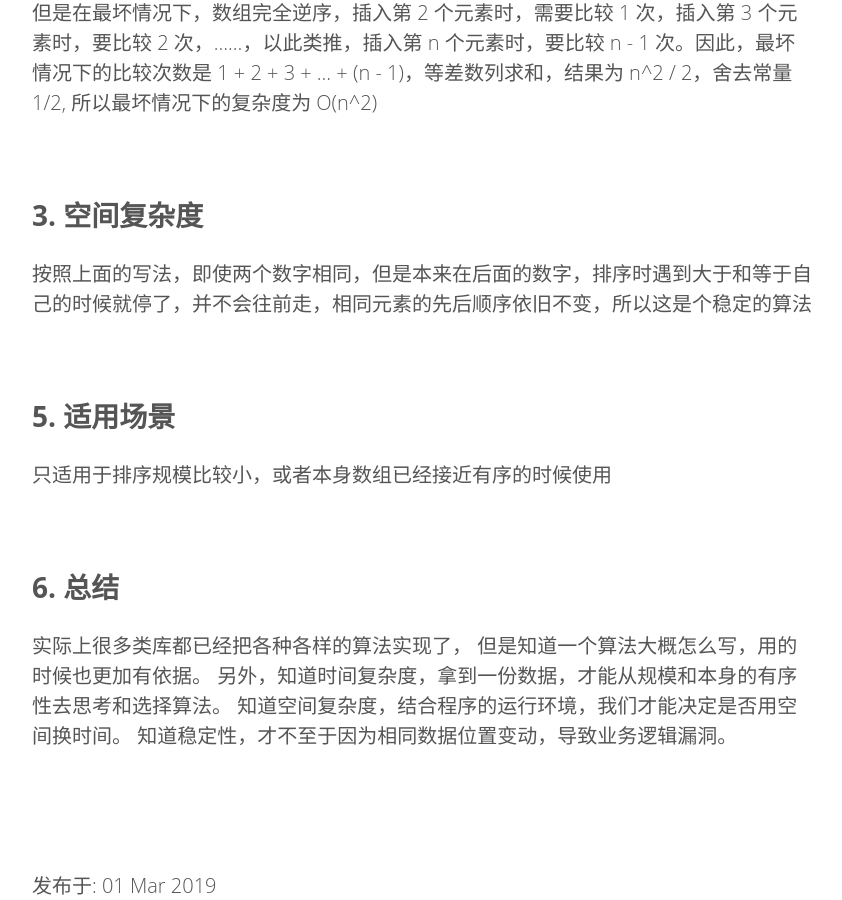
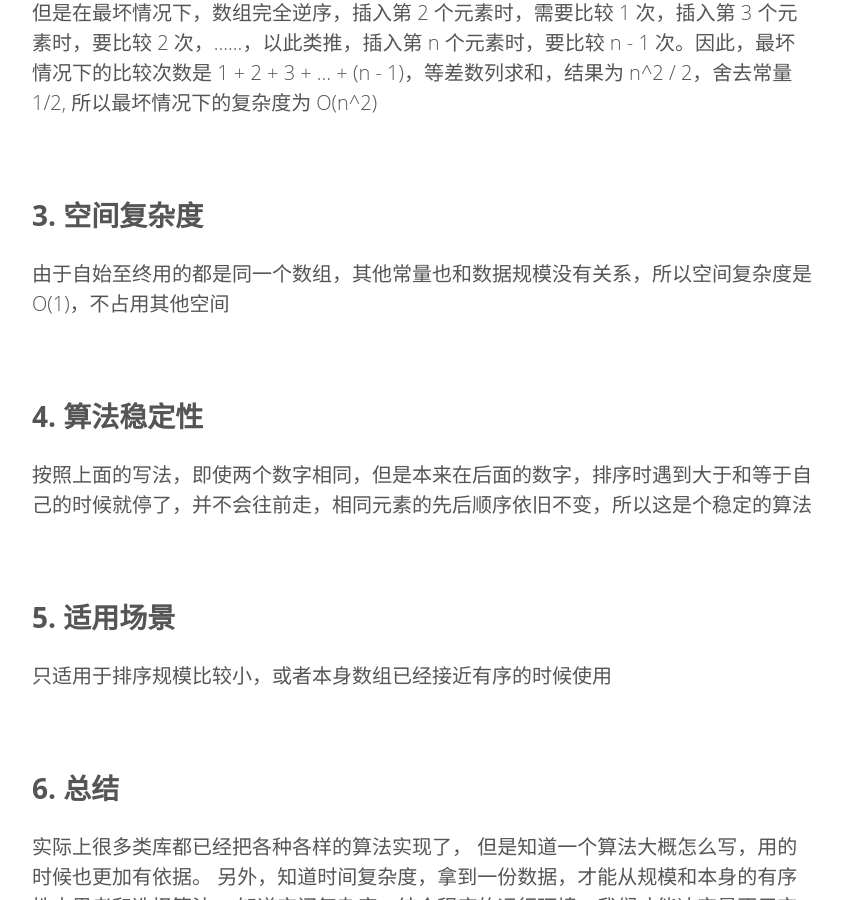
Before and after one commit to ProgramApeCrj/programapecrj.github.io, a Jekyll site: the page built from _posts/2019-03-01-eight-algorithm-03.md, in a window 1280 px wide and 900 px high, scrolled down 1826 px. Shown: the whole window, without its empty margins (218-1060 px from the left). Built offline with Jekyll 4.4.1, drawn with Linux system fonts in a browser that asks for light colours; comment, search, counter and statistics services are not loaded.

Commit message:
插入排序 下

```diff
--- a/_posts/2019-03-01-eight-algorithm-03.md
+++ b/_posts/2019-03-01-eight-algorithm-03.md
@@ -69,6 +69,11 @@ category: 算法学习
 
 <br>
 # 3. 空间复杂度
+由于自始至终用的都是同一个数组，其他常量也和数据规模没有关系，所以空间复杂度是 O(1)，不占用其他空间
+
+
+<br>
+# 4. 算法稳定性
 按照上面的写法，即使两个数字相同，但是本来在后面的数字，排序时遇到大于和等于自己的时候就停了，并不会往前走，相同元素的先后顺序依旧不变，所以这是个稳定的算法
 
 
```
